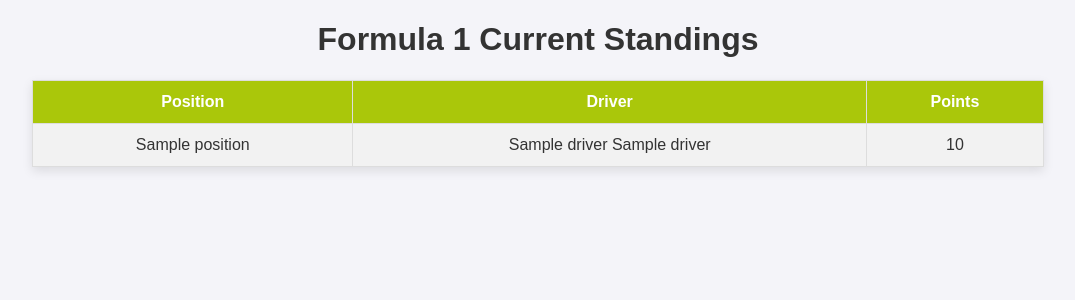
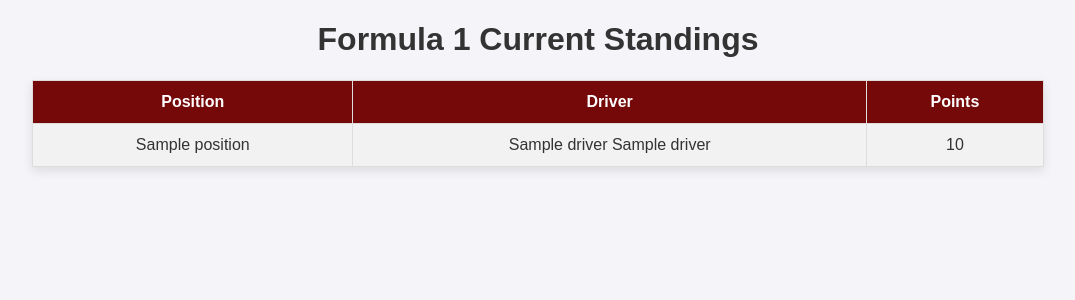
Before and after one commit to otarbakh/Skydeploy, a Flask app: page / in a window 1280 px wide. Shown: the top 300 px of the page, without its empty margins (102-1177 px from the left). Run offline with Flask 3, Linux system fonts and the light colour scheme; a database or web service that is not in the repository returns one stand-in record (values such as "Sample title"); data that the repository does not hold is empty.

Commit message:
color change for test

```diff
--- a/app/templates/index.html
+++ b/app/templates/index.html
@@ -23,7 +23,7 @@
             border: 1px solid #ddd;
         }
         th {
-            background-color: #aac70a; /* Changed to red */
+            background-color: #750808;
             color: white;
         }
         tr:nth-child(even) {
```
